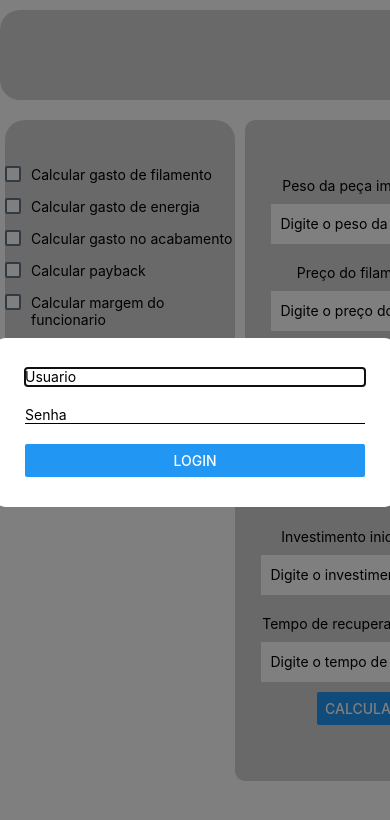
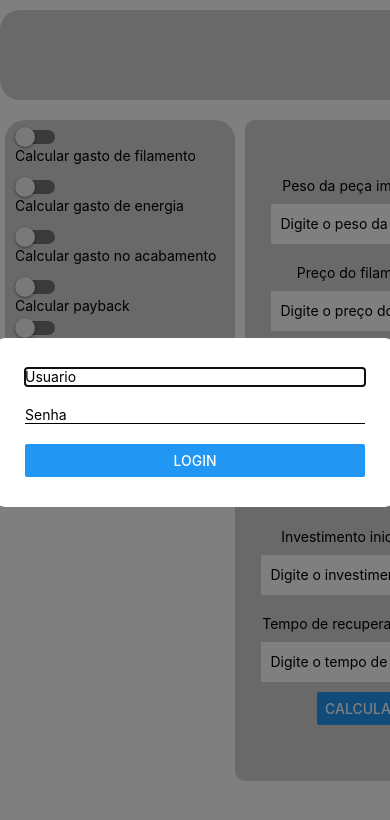
Before and after one commit to SENAISP-Unid601-Projetos/FilamentsFiscal3D, a React Native app in the folder front/: screen / in a window 390 px wide. Shown: the top 820 px of the page. Built offline with nearby package versions, Linux system fonts and the light colour scheme.

Commit message:
implementação do Switch

```diff
--- a/front/App.js
+++ b/front/App.js
@@ -9,7 +9,7 @@ import {
   SafeAreaView,
   Image,
   Modal,
-  CheckBox
+  Switch,
 } from "react-native";
 
 const Orca3d = () => {
@@ -173,6 +173,9 @@ const Orca3d = () => {
     setFluxoCaixa(payback.toFixed(2));
   };
 
+  const [isEnabled, setIsEnabled] = useState(false);
+  const toggleSwitch = () => setIsEnabled((previousState) => !previousState);
+
   // Estado e função para a Calculadora de Total com Lucro
   const [totalComLucro, setTotalComLucro] = useState("");
 
@@ -195,64 +198,64 @@ const Orca3d = () => {
         </View>
         <View style={{ flexDirection: "row" }}>
           <View style={styles.inputContainerlateral}>
-            <View
-              style={{
-                flexDirection: "row",
-                alignItems: "flex-start",
-                marginBottom: 15,
-              }}
-            >
-              <CheckBox style={{ marginRight: 10 }} />
+          <View style={styles.container}>
+              <Switch
+                trackColor={{ false: "#767577", true: "#81b0ff" }}
+                thumbColor={isEnabled ? "#f5dd4b" : "#f4f3f4"}
+                ios_backgroundColor="#3e3e3e"
+                onValueChange={toggleSwitch}
+                value={isEnabled}
+              />
               <Text>Calcular gasto de filamento</Text>
             </View>
-            <View
-              style={{
-                flexDirection: "row",
-                alignItems: "flex-start",
-                marginBottom: 15,
-              }}
-            >
-              <CheckBox style={{ marginRight: 10 }} />
+            <View style={styles.container}>
+              <Switch
+                trackColor={{ false: "#767577", true: "#81b0ff" }}
+                thumbColor={isEnabled ? "#f5dd4b" : "#f4f3f4"}
+                ios_backgroundColor="#3e3e3e"
+                onValueChange={toggleSwitch}
+                value={isEnabled}
+              />
               <Text>Calcular gasto de energia</Text>
             </View>
-            <View
-              style={{
-                flexDirection: "row",
-                alignItems: "flex-start",
-                marginBottom: 15,
-              }}
-            >
-              <CheckBox style={{ marginRight: 10 }} />
+            <View style={styles.container}>
+              <Switch
+                trackColor={{ false: "#767577", true: "#81b0ff" }}
+                thumbColor={isEnabled ? "#f5dd4b" : "#f4f3f4"}
+                ios_backgroundColor="#3e3e3e"
+                onValueChange={toggleSwitch}
+                value={isEnabled}
+              />
               <Text>Calcular gasto no acabamento</Text>
             </View>
-            <View
-              style={{
-                flexDirection: "row",
-                alignItems: "flex-start",
-                marginBottom: 15,
-              }}
-            >
-              <CheckBox style={{ marginRight: 10 }} />
+            <View style={styles.container}>
+              <Switch
+                trackColor={{ false: "#767577", true: "#81b0ff" }}
+                thumbColor={isEnabled ? "#f5dd4b" : "#f4f3f4"}
+                ios_backgroundColor="#3e3e3e"
+                onValueChange={toggleSwitch}
+                value={isEnabled}
+              />
               <Text>Calcular payback</Text>
             </View>
-            <View
-              style={{
-                flexDirection: "row",
-                alignItems: "flex-start",
-                marginBottom: 15,
-              }}
-            >
-              <CheckBox style={{ marginRight: 10 }} />
+            <View style={styles.container}>
+              <Switch
+                trackColor={{ false: "#767577", true: "#81b0ff" }}
+                thumbColor={isEnabled ? "#f5dd4b" : "#f4f3f4"}
+                ios_backgroundColor="#3e3e3e"
+                onValueChange={toggleSwitch}
+                value={isEnabled}
+              />
               <Text>Calcular margem do funcionario</Text>
             </View>
-            <View
-              style={{
-                flexDirection: "row",
-                alignItems: "flex-start",
-                marginBottom: 15,
-              }}
-            >
-              <CheckBox style={{ marginRight: 10 }} />
+            <View style={styles.container}>
+              <Switch
+                trackColor={{ false: "#767577", true: "#81b0ff" }}
+                thumbColor={isEnabled ? "#f5dd4b" : "#f4f3f4"}
+                ios_backgroundColor="#3e3e3e"
+                onValueChange={toggleSwitch}
+                value={isEnabled}
+              />
               <Text>Calcular margem de lucro</Text>
             </View>
           </View>
```
